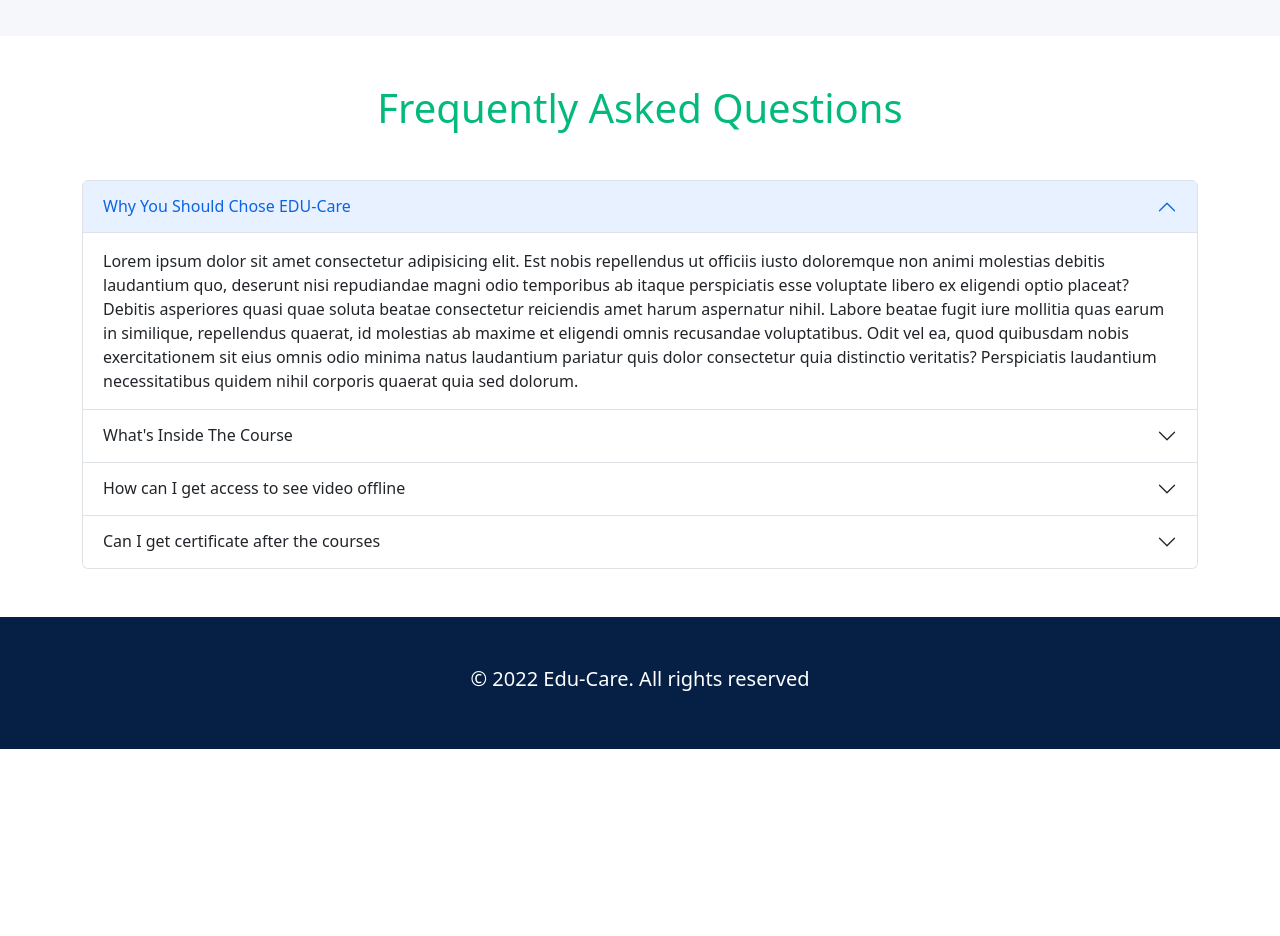
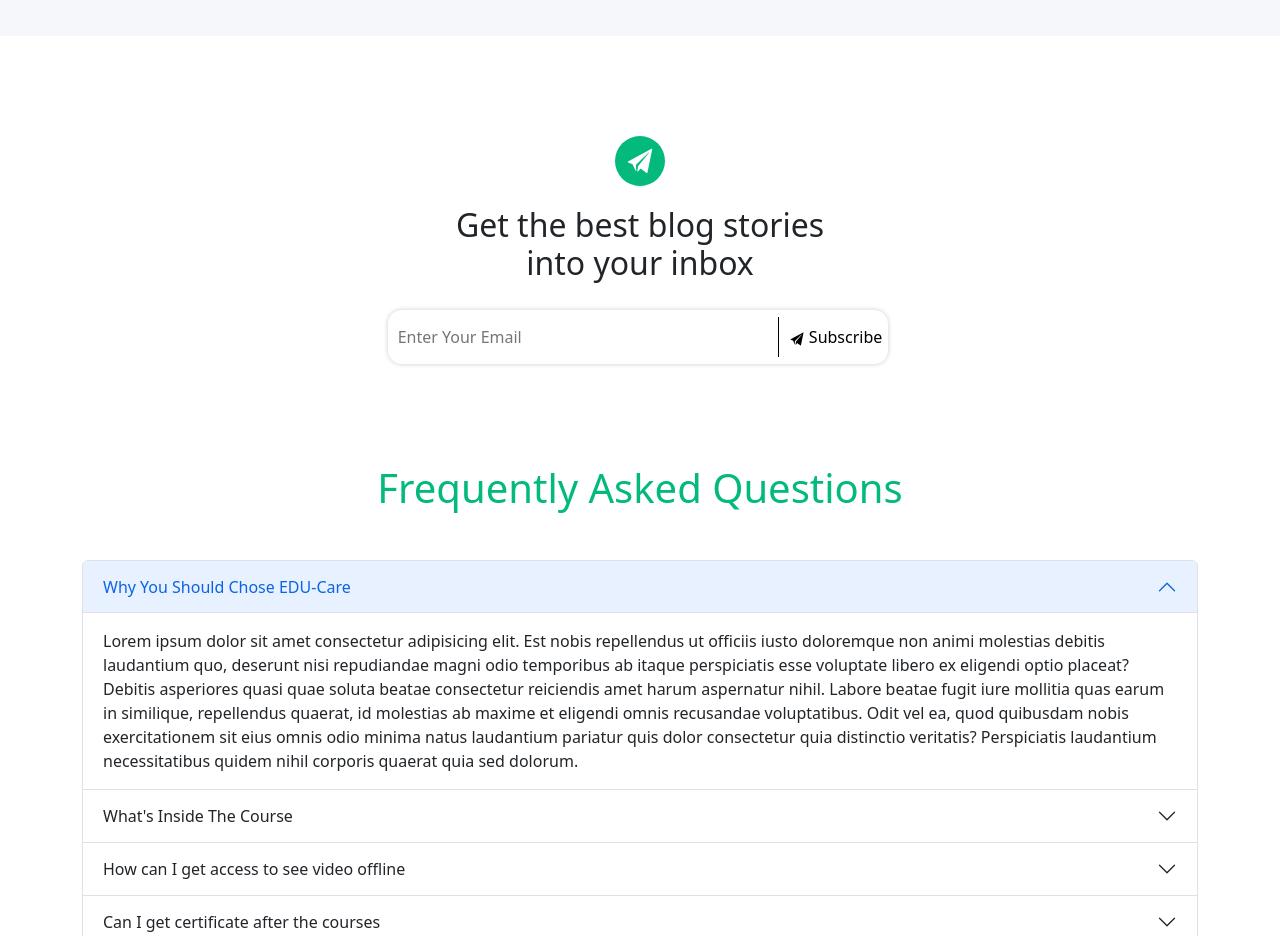
Before and after one commit to rajin572/edu-care-client, a React (Create React App) app: page / in a window 1280 px wide. Shown: the part 1300-2236 px from the top of the page. Before the commit the page ends 2049 px from the top, so only its background shows below. Built offline with nearby package versions, Linux system fonts and the light colour scheme; no server answers.

Commit message:
added newsletter

```diff
--- a/src/components/Banner/Banner.css
+++ b/src/components/Banner/Banner.css
@@ -48,17 +48,49 @@ height: 500px;
         padding: 20px;
     }
     .homepage img{
-display: none;
+        width: 100%;
+        height: 250px;
+        }
+
+        .textContainer h1{
+            font-size: 25px;
+            font-weight: bold;
+            margin: 0px 0px 20px;
+        }
+        .textContainer h2{
+            font-size: 15px;
+            font-weight: bold;
+            margin: 10px 0px;
+        }
+        .textContainer button{
+            margin-top: 20px;
+            color: #ffffff;
+            background-color: #03B97C;
+            padding: 8px 15px;
+            border: 2px solid #03B97C;
+            font-weight: bold;
+            border-radius: 5px;
         }
 }
 @media only screen and (max-width: 450px) {
+    .homepage{
+        display: flex;
+        justify-content: space-around;
+        align-items: center;
+        background-color: rgba(123, 220, 181, 0.2);
+        height: 100%;
+    }
+    .homepage img{
+        width: 100%;
+        height: 200px;
+        }
     .textContainer h1{
-        font-size: 35px;
+        font-size: 25px;
         font-weight: bold;
         margin: 0px 0px 20px;
     }
     .textContainer h2{
-        font-size: 20px;
+        font-size: 15px;
         font-weight: bold;
         margin: 10px 0px;
     }
@@ -66,7 +98,7 @@ display: none;
         margin-top: 20px;
         color: #ffffff;
         background-color: #03B97C;
-        padding: 15px 25px;
+        padding: 8px 15px;
         border: 2px solid #03B97C;
         font-weight: bold;
         border-radius: 5px;
--- a/src/components/Home/Home.js
+++ b/src/components/Home/Home.js
@@ -3,12 +3,14 @@ import About from '../About/About';
 import AccordionItem from '../Accordion/AccordionItem';
 import Banner from '../Banner/Banner'
 import Footer from '../Footer/Footer';
+import Newslatter from '../Newslatter/Newslatter';
 
 const Home = () => {
     return (
         <div>
             <Banner></Banner>
             <About></About>
+            <Newslatter/>
             <AccordionItem></AccordionItem>
             <Footer></Footer>
         </div>
--- /dev/null
+++ b/src/components/Newslatter/Newslatter.css
@@ -0,0 +1,39 @@
+.Newslatter{
+    display: flex;
+    align-items: center;
+    justify-content: center;
+    text-align: center;
+    flex-direction: column;
+    margin: 100px 0px;
+}
+.newsletterIcon-div{
+    background-color: #03B97C;
+    padding: 10px;
+    border-radius: 100%;
+    margin-bottom: 20px;
+}
+.newsletterIcon{
+    font-size: 30px;
+    color: #ffffff;
+}
+.subscribe{
+    margin-top: 20px;
+}
+.subscribe input{
+    width: 500px;
+    padding: 15px 10px;
+    border-radius: 14px;
+    outline: none;
+    border: none;
+    box-shadow: 0px 0px 5px rgba(0, 0, 0, 0.2);
+}
+.subscribe button{
+    padding: 8px 10px;
+    margin-left: -110px;
+    outline: none;
+    border-left: 1px solid black;
+    border-right: none;
+    border-top: none;
+    border-bottom: none;
+    background: none;
+}
--- /dev/null
+++ b/src/components/Newslatter/Newslatter.js
@@ -0,0 +1,23 @@
+import React from 'react'
+import './Newslatter.css'
+import { IoIosPaperPlane } from 'react-icons/io';
+
+const Newslatter = () => {
+  return (
+    <div className='Newslatter'>
+        <div className='newsletterIcon-div'>
+            <IoIosPaperPlane className='newsletterIcon'/>
+        </div>
+        <h2>Get the best blog stories
+            <br />
+            into your inbox
+        </h2>
+        <div className='subscribe'>
+            <input type="email" placeholder='Enter Your Email' />
+            <button> <IoIosPaperPlane/> Subscribe</button>
+        </div>
+    </div>
+  )
+}
+
+export default Newslatter
```
